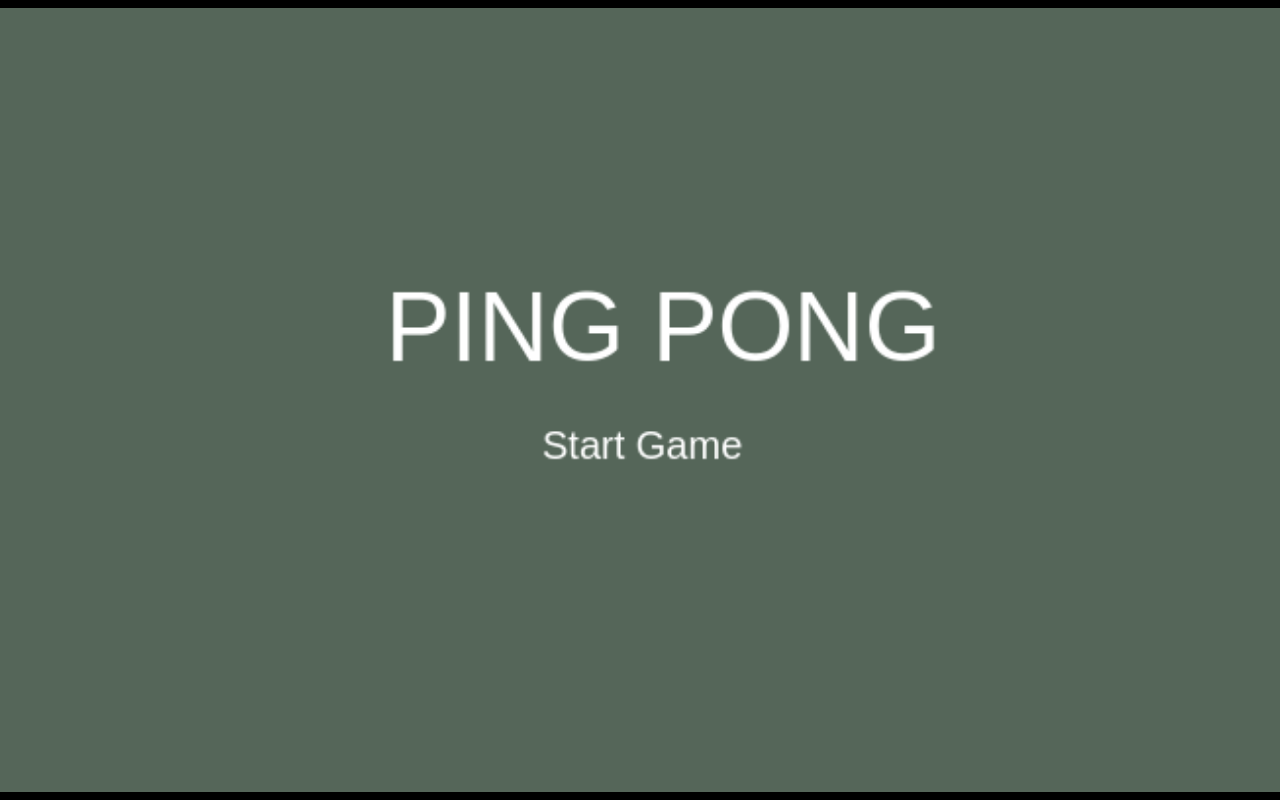
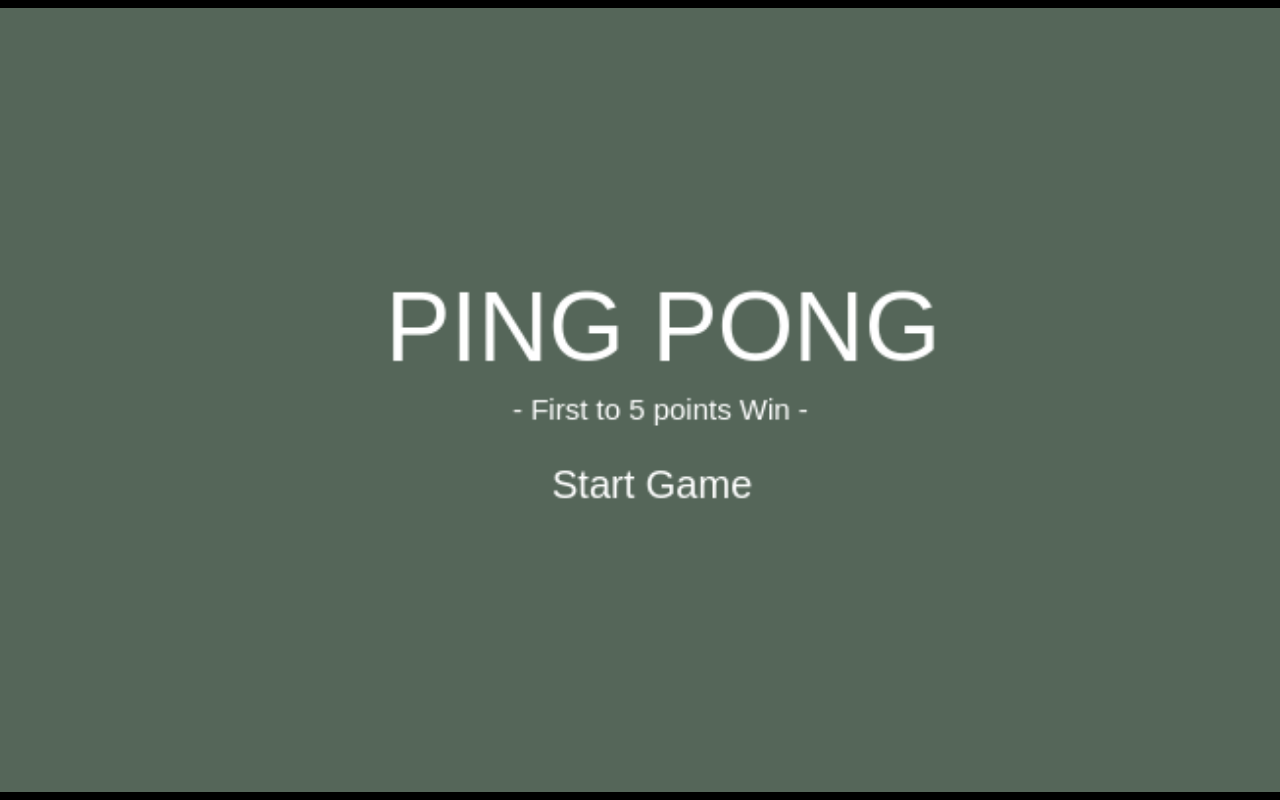
Before and after one commit to xinyee20/PingPong, a plain HTML site: page index.html in a window 1280 px wide. Shown: the top 800 px of the page. Drawn offline with Linux system fonts and the light colour scheme.

Commit message:
Update Main Screen to give more info

```diff
--- a/index.html
+++ b/index.html
@@ -164,8 +164,10 @@
       canvasContext.fillStyle = TEXT_COLOR;
       canvasContext.font = "50px Arial";
       canvasContext.fillText("PING PONG", 220, 180);
+      canvasContext.font = "15px Arial";
+      canvasContext.fillText("- First to 5 points Win -", 285, 210);
       canvasContext.font = "20px Arial";
-      canvasContext.fillText("Start Game", 300, 230);
+      canvasContext.fillText("Start Game", 305, 250);
       return;
     }
     // ball
```
